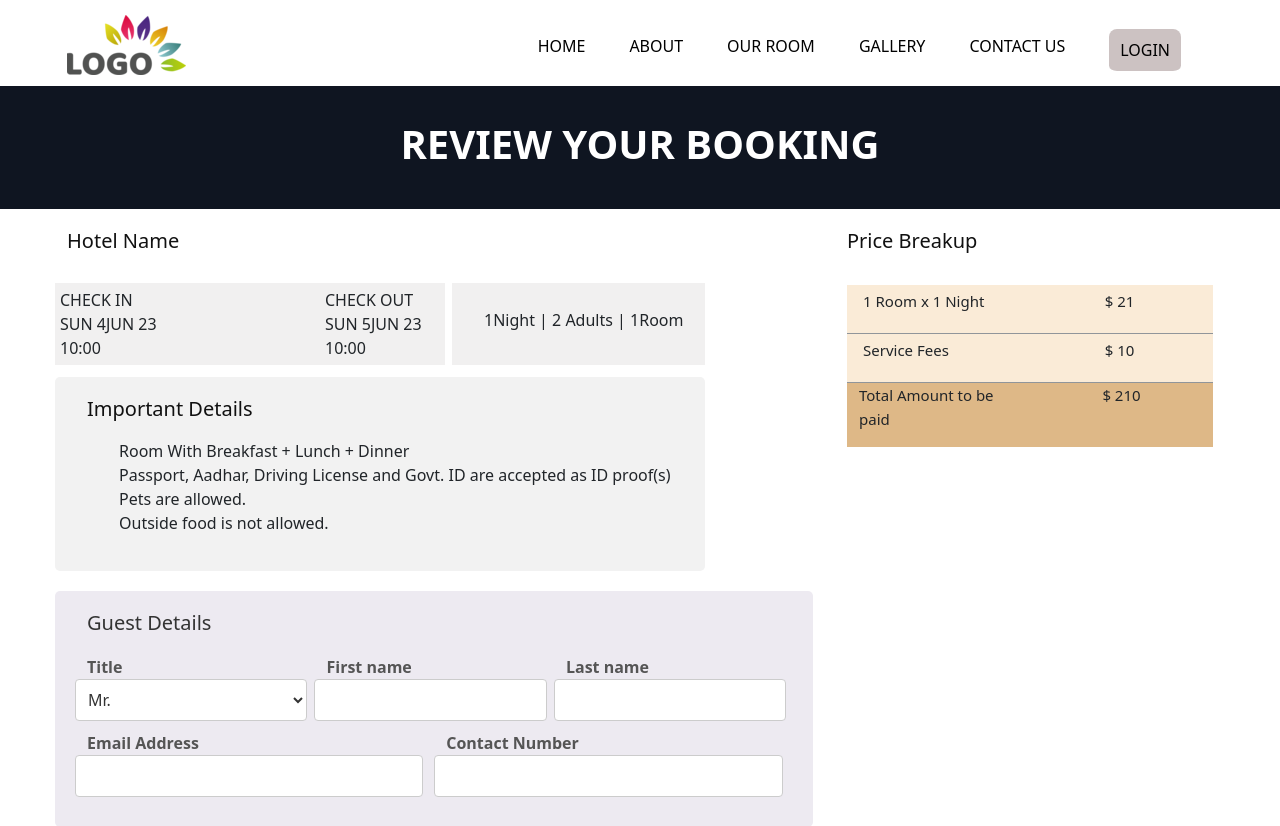
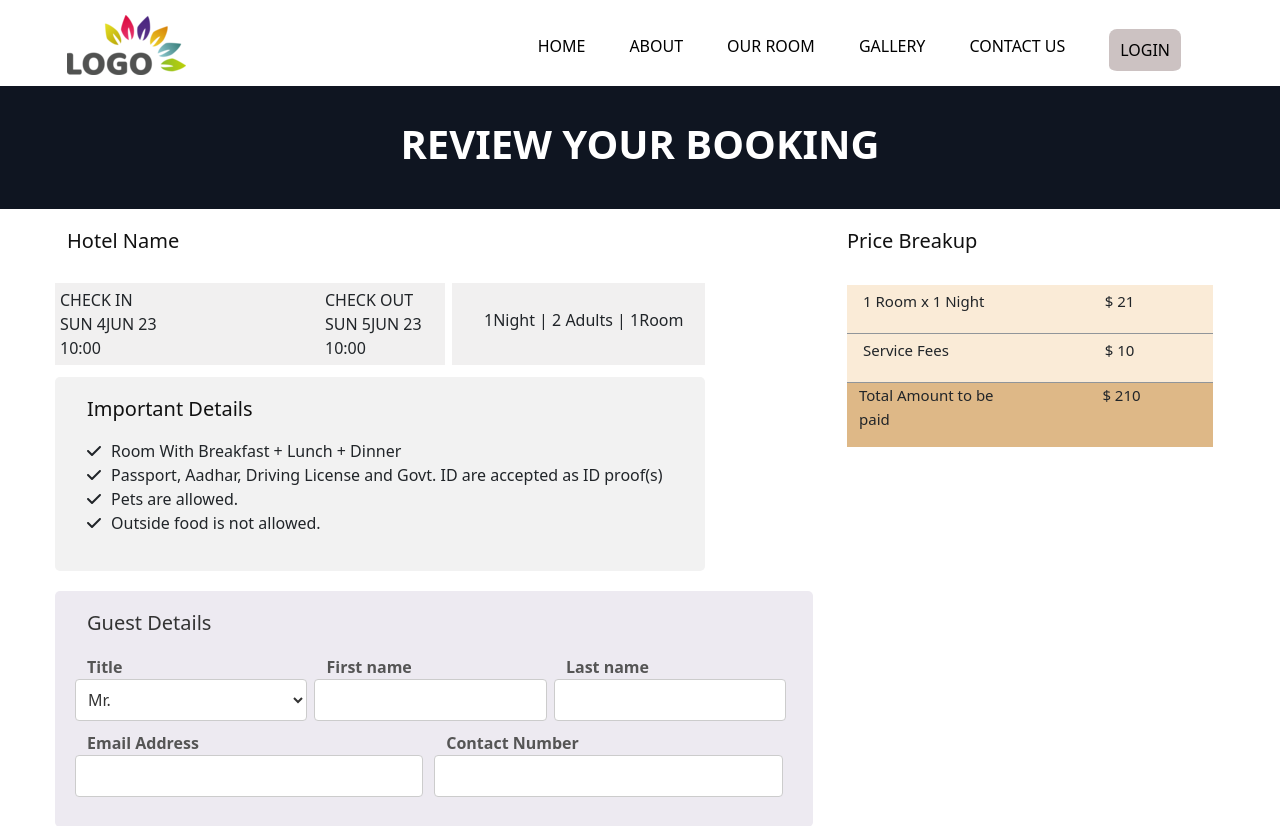
Before and after one commit to mishrarpita321/HotelManagementProject, a Next.js app: page /booking-detail in a window 1280 px wide. Shown: the top 826 px of the page. Built offline with nearby package versions, Linux system fonts and the light colour scheme; no server answers.

Commit message:
icons added in bookind detail page

```diff
--- a/src/pages/booking-detail/index.js
+++ b/src/pages/booking-detail/index.js
@@ -1,5 +1,7 @@
 import Footer from "src/components/Footer"
 import NavBar from "src/components/NavBar"
+import { FontAwesomeIcon } from '@fortawesome/react-fontawesome'
+import { faCheck } from '@fortawesome/free-solid-svg-icons';
 
 export default function BookingDetail() {
     return (
@@ -42,12 +44,24 @@ export default function BookingDetail() {
                         <div className="row liItems">
                             <div className="col">
                                 <h5>Important Details</h5>
-                                <ol>
-                                    <li>Room With Breakfast + Lunch + Dinner</li>
-                                    <li>Passport, Aadhar, Driving License and Govt. ID are accepted as ID proof(s)</li>
-                                    <li>Pets are allowed.</li>
-                                    <li>Outside food is not allowed.</li>
-                                </ol>
+                                <ul style={{padding: 0}}>
+                                    <li>
+                                        <FontAwesomeIcon icon={faCheck} className="fas fa-check" />
+                                        <span style={{marginLeft: "10px"}}>Room With Breakfast + Lunch + Dinner</span>
+                                    </li>
+                                    <li>
+                                        <FontAwesomeIcon icon={faCheck} className="fas fa-check" />
+                                        <span style={{marginLeft: "10px"}}>Passport, Aadhar, Driving License and Govt. ID are accepted as ID proof(s)</span>
+                                    </li>
+                                    <li>
+                                        <FontAwesomeIcon icon={faCheck} className="fas fa-check" />
+                                        <span style={{marginLeft: "10px"}}>Pets are allowed.</span>
+                                    </li>
+                                    <li>
+                                        <FontAwesomeIcon icon={faCheck} className="fas fa-check" />
+                                        <span style={{marginLeft: "10px"}}>Outside food is not allowed.</span>
+                                    </li>
+                                </ul>
                             </div>
                         </div>
                         <div className="row guestForm" >
@@ -151,7 +165,7 @@ export default function BookingDetail() {
                             <div className="row">
                                 <h5>Price Breakup</h5>
                             </div>
-                            <div className="container" style={{marginTop: "14px"}}>
+                            <div className="container" style={{ marginTop: "14px" }}>
                                 <div className="row priceRow" >
                                     <div className="col">
                                         <div className="row">
```
